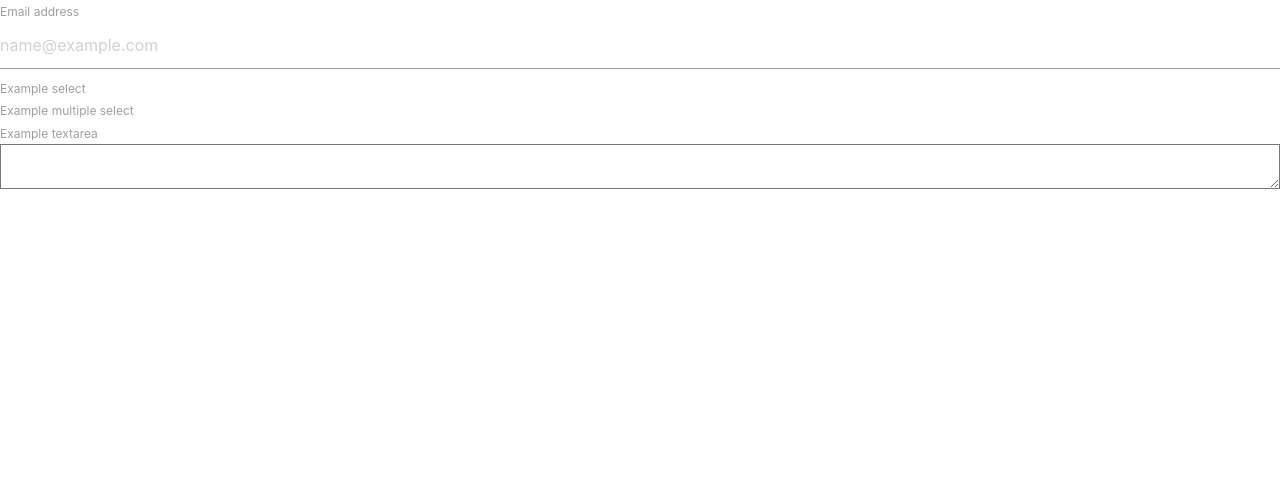
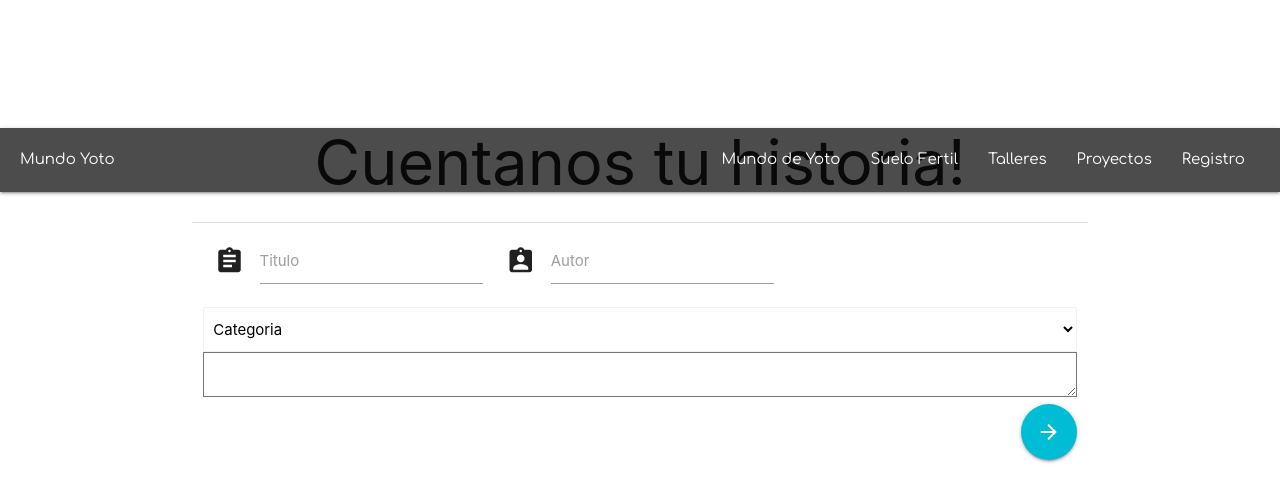
Before and after one commit to StarNiGHTS64/-0CC0DD, a PHP site: page /Foro.html in a window 1280 px wide. Shown: the top 502 px of the page. Run offline with PHP 8.4, Linux system fonts and the light colour scheme.

Commit message:
Interfaz con Header 0.9

```diff
--- a/Avance 2/Foro.html
+++ b/Avance 2/Foro.html
@@ -1,44 +1,89 @@
-<!DOCTYPE HTML>
-<html lang="es">
-<head>
-<meta charset="UTF-8">
-<meta name="viewport" content="width=device-width, initial-scale=1.0">
-	<title>Mundo Yoto</title>
+<!DOCTYPE html>
+
+<html>
+    <head>
+        <meta charset="utf-8">
+        <!--Import Google Icon Font-->
+      <link href="https://fonts.googleapis.com/icon?family=Material+Icons" rel="stylesheet">
+      <!--Import materialize.css-->
+      <link type="text/css" rel="stylesheet" href="materialize/css/materialize.min.css"  media="screen,projection"/>
+      <!--Let browser know website is optimized for mobile-->
+      <meta name="viewport" content="width=device-width, initial-scale=1.0"/>
+        <script src="https://ajax.googleapis.com/ajax/libs/jquery/3.3.1/jquery.min.js"></script>
+        <title>Foro</title>
+        <link type="text/css" rel="stylesheet" href="register.css">
+	<link rel="shortcut icon" href="img/logo.png">
     <!-- STYLESHEETS -->
+    <link rel="stylesheet" type="text/css" href="//fonts.googleapis.com/css?family=Comfortaa" />
 	<link rel="stylesheet" href="materialize/css/materialize.css">
+    <link type="text/css" rel="stylesheet" href="css/header.css"  media="screen,projection"/>
+    <link type="text/css" rel="stylesheet" href="css/footer.css"  media="screen,projection"/>
+
+
 </head>
-<body>
 
-        <form>
-    <div class="form-group">
-        <label for="exampleFormControlInput1">Email address</label>
-        <input type="email" class="form-control" id="exampleFormControlInput1" placeholder="name@example.com">
+
+    <body class="background">
+    <nav>
+    <div class="nav-wrapper">
+        <a herf="#" class="brand -logo">Mundo Yoto</a>
+      <ul id="nav-mobile" class="right hide-on-med-and-down">
+        <div class="c">
+            <li><a href="Yoto-Main.html"><c>Mundo de Yoto</c></a></li>
+            <li><a href="#">Suelo Fertil</a></li>
+            <li><a href="#">Talleres</a></li>
+            <li><a href="#">Proyectos</a></li>
+            <li><a href="_registro.html">Registro</a></li>
+        </div>
+      </ul>
     </div>
-    <div class="form-group">
-        <label for="exampleFormControlSelect1">Example select</label>
-        <select class="form-control" id="exampleFormControlSelect1">
-        <option>1</option>
-        <option>2</option>
-        <option>3</option>
-        <option>4</option>
-        <option>5</option>
-        </select>
+  </nav>
+
+    <div class="container yotogray">
+        <h1 class="center-align">Cuentanos tu historia!</h1>
+        <div class="divider"></div>
+
+
+        <div class="row">
+            <form class="col s16 m16 l16">
+                <div class="input-field col s4 m4 l4">
+                  <i class="material-icons prefix">assignment</i>
+                  <input type="text" id="autocomplete-input" class="autocomplete">
+                  <label for="autocomplete-input">Titulo</label>
+                </div>
+
+                <div class="input-field col s4 m4 l4">
+                  <i class="material-icons prefix">assignment_ind</i>
+                  <input type="text" id="autocomplete-input" class="autocomplete">
+                  <label for="autocomplete-input">Autor</label>
+                </div>
+
+                    <select class="browser-default">
+                      <option value="" disabled selected>Categoria</option>
+                      <option value="1">Original</option>
+                      <option value="2">Personaje</option>
+                      <option value="3">Real</option>
+                    </select>
+
+                <textarea rows="30" cols="180">
+
+                </textarea>
+
+                  <div class="row">
+
+
+                  <div class="right-align col s12 m12 l12">
+                      <a class="btn-floating btn-large waves-effect waves-light cyan"><i class="material-icons">arrow_forward</i></a>
+                    </div>
+
+                </div>
+
+
+
+        </div>
     </div>
-    <div class="form-group">
-        <label for="exampleFormControlSelect2">Example multiple select</label>
-        <select multiple class="form-control" id="exampleFormControlSelect2">
-        <option>1</option>
-        <option>2</option>
-        <option>3</option>
-        <option>4</option>
-        <option>5</option>
-        </select>
-    </div>
-    <div class="form-group">
-        <label for="exampleFormControlTextarea1">Example textarea</label>
-        <textarea class="form-control" id="exampleFormControlTextarea1" rows="3"></textarea>
-    </div>
-    </form>
 
-</body>
+        <script type="text/javascript" src="materialize/js/materialize.min.js"></script>
+        <script type="text/javascript"src="Diego.js"></script>
+    </body>
 </html>
--- a/Avance 2/css/footer.css
+++ b/Avance 2/css/footer.css
@@ -1,3 +1,6 @@
-.page-footer{
-    color: #000000;
+.footer{
+            position: fixed;
+            background: rgba(0,0,0,0.6);
+            padding: 0px 20px;
+            font-family: Comfortaa;
 }
--- a/Avance 2/css/header.css
+++ b/Avance 2/css/header.css
@@ -1,40 +1,20 @@
-.background {
-    background-image: url(/img/FondoInicial.png);
-}
-.right hide-on-med-and-down{
-
-    position: relative;
-    background-color: #000000;
-
-    opacity: 0.5;
-    filter: alpha(opacity=50); /* For IE8 and earlier */
-
-
+nav{
+        position: fixed;
+        background: rgba(0,0,0,0.7);
+        padding: 0px 20px;
+        font-family: Comfortaa;
 }
 
-.c{
-
-    color:  black;
-
+section{
+        background-image:url(img/FondoInicial.png);
+        background-size: cover;
+        width: 100%;
+        height: 700px;
 }
 
-
-.nav-wrapper{
-    text-align: center;
-    position: relative;
-    top: 65px;
-    background-color: #000000;
-    font-family: Comfortaa;
-
-    opacity: 0.5;
-    filter: alpha(opacity=50); /* For IE8 and earlier */
-
-
+{
+        background-image:url(img/FondoInicial.png);
+        background-size: cover;
+        width: 100%;
+        height: 700px;
 }
-
-
-.nav-mobile{
-    color: #000000;
-    opacity: 0.0;
-    filter: alpha(opacity=50); /* For IE8 and earlier */
-}
```
Also changed, not shown: Avance 2/Yoto-Main.html (+26 -2 lines), Avance 2/_header.html (+6 -4 lines), Avance 2/_header2.html (added, +67 -0 lines), Avance 2/_registro.html (+26 -2 lines), Avance 2/_tierraAzul.html (+25 -2 lines), Avance 2/misiones.html (+46 -0 lines).
